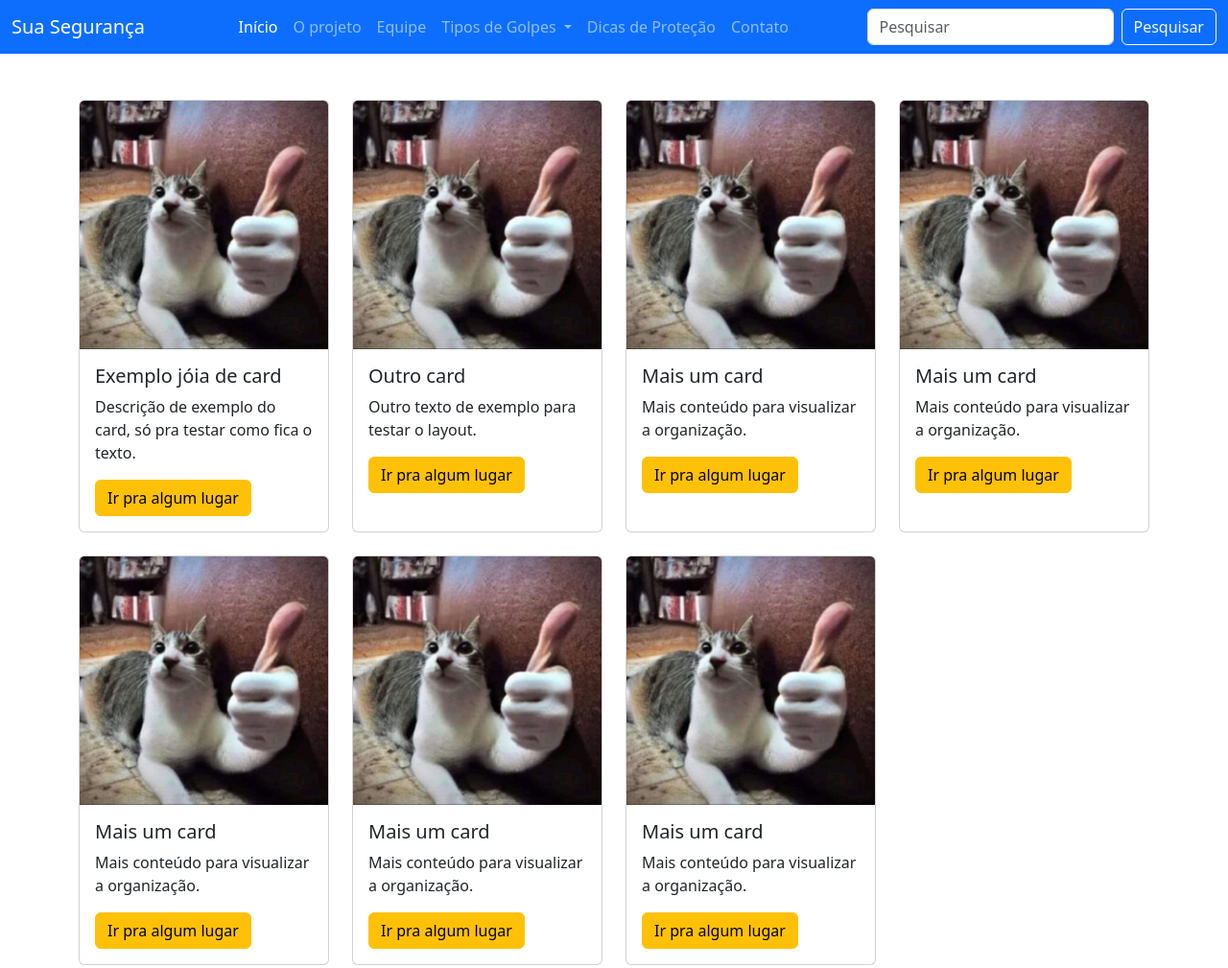
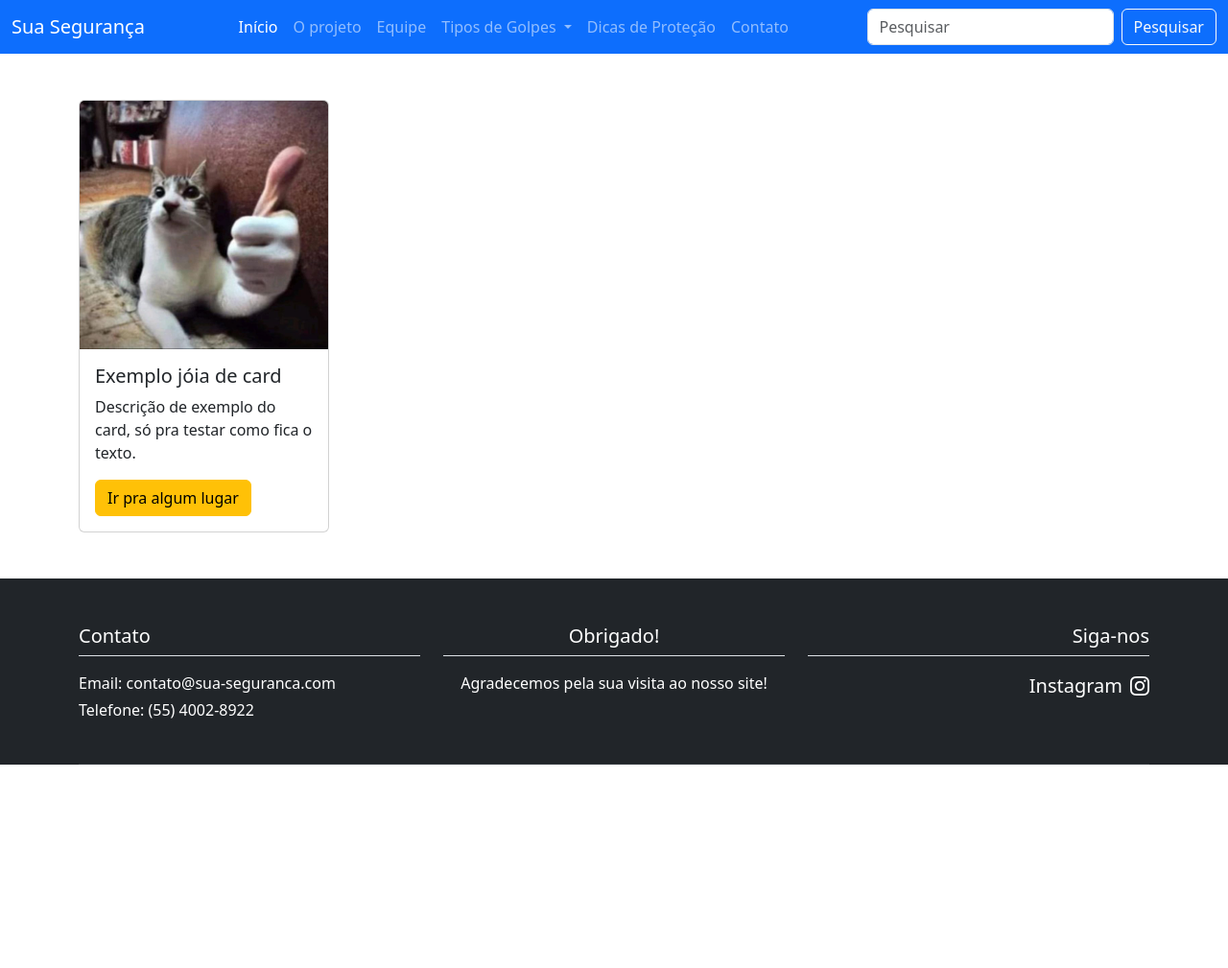
Before and after one commit to kappannotavio/SuaSeguranca, a plain HTML site: page index.html in a window 1280 px wide. Shown: the top 1009 px of the page at 96% size. After the commit the page ends 800 px from the top, so only its background shows below. Drawn offline with nearby package versions, Linux system fonts and the light colour scheme.

Commit message:
"Corrigindo erros"

```diff
--- a/index.html
+++ b/index.html
@@ -3,7 +3,8 @@
 <head>
 
     <link href="https://cdn.jsdelivr.net/npm/bootstrap@5.3.8/dist/css/bootstrap.min.css" rel="stylesheet" integrity="sha384-sRIl4kxILFvY47J16cr9ZwB07vP4J8+LH7qKQnuqkuIAvNWLzeN8tE5YBujZqJLB" crossorigin="anonymous">
-    <link href="style.css" rel="stylesheet">
+    <link href="static/style.css" rel="stylesheet">
+    <link rel="stylesheet" href="https://cdn.jsdelivr.net/npm/bootstrap-icons@1.11.0/font/bootstrap-icons.css">
 
     <meta charset="UTF-8">
     <meta name="viewport" content="width=device-width, initial-scale=1.0">
@@ -12,6 +13,7 @@
 </head>
 <body>
 
+<!----Abertura do Nav---->
     <nav class="navbar navbar-expand-lg navbar-dark bg-primary">
   <div class="container-fluid">
     <a class="navbar-brand" href="#">Sua Segurança</a>
@@ -24,11 +26,11 @@
           <a class="nav-link active" aria-current="page" href="#">Início</a>
         </li>
         <li class="nav-item">
-          <a class="nav-link" href="#">O projeto</a>
+          <a class="nav-link" href="sobreOProjeto.html">O projeto</a>
         </li>
 
         <li class="nav-item">
-          <a class="nav-link" href="#">Equipe</a>
+          <a class="nav-link" href="equipe.html">Equipe</a>
         </li>
 
         <li class="nav-item dropdown">
@@ -36,20 +38,16 @@
             Tipos de Golpes
           </a>
           <ul class="dropdown-menu">
-            <li><a class="dropdown-item" href="#">Phishing</a></li>
-            <li><a class="dropdown-item" href="#">Another action</a></li>
-            <li><a class="dropdown-item" href="#">Another action</a></li>
-            <li><hr class="dropdown-divider"></li>
-            <li><a class="dropdown-item" href="#">Something else here</a></li>
+            <li><a class="dropdown-item" href="phishing.html">Phishing</a></li>
           </ul>
         </li>
 
         <li class="nav-item">
-          <a class="nav-link" href="#">Dicas de Proteção</a>
+          <a class="nav-link" href="dicas.html">Dicas de Proteção</a>
         </li>
 
         <li class="nav-item">
-          <a class="nav-link" href="#">Contato</a>
+          <a class="nav-link" href="contato.html">Contato</a>
         </li>
 
       </ul>
@@ -61,9 +59,16 @@
   </div>
 </nav>
 
+<!----Fechamento do Nav---->
+
+
+
+
+<!---Abertura do container de cards--->
 <div class="container my-5">
-  <div class="row row-cols-1 row-cols-md-4 g-4"> <!-- 🔹 aqui tá a mágica -->
+  <div class="row row-cols-1 row-cols-md-4 g-4">
 
+    <!--Card-->
     <div class="col">
       <div class="card h-100">
         <img src="img/gatoJoia.jpg" class="card-img-top" alt="">
@@ -74,80 +79,19 @@
         </div>
       </div>
     </div>
+    <!--Fechamento Card-->
 
-    <div class="col">
-      <div class="card h-100">
-        <img src="img/gatoJoia.jpg" class="card-img-top" alt="">
-        <div class="card-body">
-          <h5 class="card-title">Outro card</h5>
-          <p class="card-text">Outro texto de exemplo para testar o layout.</p>
-          <a href="#" class="btn btn-warning">Ir pra algum lugar</a>
-        </div>
-      </div>
-    </div>
-
-    <div class="col">
-      <div class="card h-100">
-        <img src="img/gatoJoia.jpg" class="card-img-top" alt="">
-        <div class="card-body">
-          <h5 class="card-title">Mais um card</h5>
-          <p class="card-text">Mais conteúdo para visualizar a organização.</p>
-          <a href="#" class="btn btn-warning">Ir pra algum lugar</a>
-        </div>
-      </div>
-    </div>
-
-    <div class="col">
-      <div class="card h-100">
-        <img src="img/gatoJoia.jpg" class="card-img-top" alt="">
-        <div class="card-body">
-          <h5 class="card-title">Mais um card</h5>
-          <p class="card-text">Mais conteúdo para visualizar a organização.</p>
-          <a href="#" class="btn btn-warning">Ir pra algum lugar</a>
-        </div>
-      </div>
-    </div>
-
-    <div class="col">
-      <div class="card h-100">
-        <img src="img/gatoJoia.jpg" class="card-img-top" alt="">
-        <div class="card-body">
-          <h5 class="card-title">Mais um card</h5>
-          <p class="card-text">Mais conteúdo para visualizar a organização.</p>
-          <a href="#" class="btn btn-warning">Ir pra algum lugar</a>
-        </div>
-      </div>
-    </div>
-
-    <div class="col">
-      <div class="card h-100">
-        <img src="img/gatoJoia.jpg" class="card-img-top" alt="">
-        <div class="card-body">
-          <h5 class="card-title">Mais um card</h5>
-          <p class="card-text">Mais conteúdo para visualizar a organização.</p>
-          <a href="#" class="btn btn-warning">Ir pra algum lugar</a>
-        </div>
-      </div>
-    </div>
-
-    <div class="col">
-      <div class="card h-100">
-        <img src="img/gatoJoia.jpg" class="card-img-top" alt="">
-        <div class="card-body">
-          <h5 class="card-title">Mais um card</h5>
-          <p class="card-text">Mais conteúdo para visualizar a organização.</p>
-          <a href="#" class="btn btn-warning">Ir pra algum lugar</a>
-        </div>
-      </div>
-    </div>
 
 
 
   </div>
 </div>
 
+<!---Fechamento do container de cards--->
+
+
 <!-- Rodapé -->
-<footer class="bg-dark text-white pt-5 position-relative">
+<footer class="bg-dark text-white pt-5">
   <div class="container">
 
     <div class="row">
@@ -185,8 +129,7 @@
 </footer>
 
 
-<link rel="stylesheet" href="https://cdn.jsdelivr.net/npm/bootstrap-icons@1.11.0/font/bootstrap-icons.css">
-
 <script src="https://cdn.jsdelivr.net/npm/bootstrap@5.3.8/dist/js/bootstrap.bundle.min.js" integrity="sha384-FKyoEForCGlyvwx9Hj09JcYn3nv7wiPVlz7YYwJrWVcXK/BmnVDxM+D2scQbITxI" crossorigin="anonymous"></script>
+<script src="static/app.js"></script>
 </body>
 </html>
--- /dev/null
+++ b/static/app.js
@@ -0,0 +1 @@
+console.log("Meu pau no teu ouvido");
--- /dev/null
+++ b/static/style.css
@@ -0,0 +1,7 @@
+footer {
+    margin-bottom: 0;
+}
+
+html, body {
+    height: 100%;
+}
```
Also changed, not shown: app.js (deleted), contato.html (added), dicas.html (added), equipe.html (added), phishing.html (added), sobreOProjeto.html (added), style.css (deleted).
